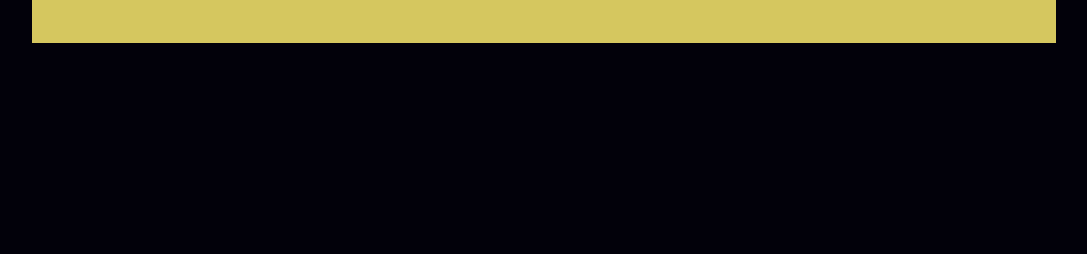
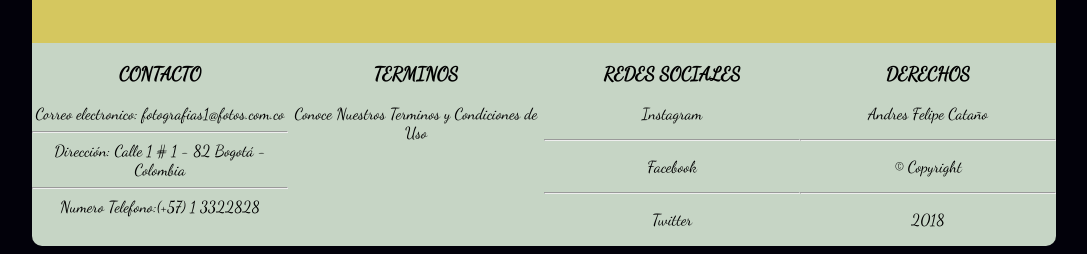
Before and after one commit to Egalite23/web-de-fotografia, a plain HTML site: page index.html in a window 1280 px wide. Shown: the part 1196-1450 px from the top of the page, without its empty margins (96-1183 px from the left). Before the commit the page ends 1247 px from the top, so only its background shows below. Drawn offline with Linux system fonts and the light colour scheme.

Commit message:
Terminado puto cuatro pg inicial. Faltan las imagenes y el navegador superior.

```diff
--- a/css/estilo.css
+++ b/css/estilo.css
@@ -93,3 +93,50 @@ header #menu-principal ul li{
 .retratos:hover {
 	transform: translate(5px, -20px);
 }
+
+.pie{
+	background-color: #c6d5c5;
+	border-radius: 0px 0px 10px 10px;
+	color: black;
+	padding-top: 1px;
+	padding-bottom: 1px;
+	display: flex;
+	flex-flow: row wrap;
+}
+
+/*.pie {
+
+}*/
+
+@media (min-width: 900px) {
+	.pie{
+		/*max-width: 900px;*/
+		margin-left: auto;
+		margin-right: auto;
+	}
+
+	.pie1, .pie2, .pie3, .pie4 {
+		width: 25%;
+	}
+}
+
+@media (max-width: 899px) {
+	.pie{
+	/*max-width: 900px;*/
+	margin-left: auto;
+	margin-right: auto;
+	}
+
+	.pie1, .pie2, .pie3, .pie4 {
+		width: 100%;
+	}
+}
+
+footer .pie1, .pie2, .pie3, .pie4{
+	text-align: center;
+
+}
+
+#titulonegro{
+	font-weight: bold;
+}
--- a/index.html
+++ b/index.html
@@ -41,8 +41,49 @@
 
 	<footer>
 
+		<div class="pie">
 
+			<div class="pie1">
+				<h3 id="titulonegro">CONTACTO</h3>
+				<p>
+					<div>
+						Correo electronico: fotografias1@fotos.com.co
+					</div>
+					<hr>
+					<div>
+						Dirección: Calle 1 # 1 - 82 Bogotá - Colombia
+					</div>
+					<hr>
+					<div>
+						Numero Telefono:(+57) 1 3322828
+					</div>
+				</p>
+			</div>
 
+			<div class="pie2">
+				<h3 id="titulonegro">TERMINOS</h3>
+				<P>Conoce Nuestros Terminos y Condiciones de Uso</P>
+			</div>
+
+			<div class="pie3">
+				<h3 id="titulonegro">REDES SOCIALES</h3>
+				<p>Instagram</p>
+				<hr>
+				<p>Facebook</p>
+				<hr>
+				<p>Twitter</p>
+			</div>
+
+			<div class="pie4">
+				<h3 id="titulonegro">DERECHOS</h3>
+				<p>Andres Felipe Cataño</p>
+				<hr>
+				<p>© Copyright</p>
+				<hr>
+				<p>2018</p>
+			</div>
+
+		</div>
 	</footer>
 
 
```
